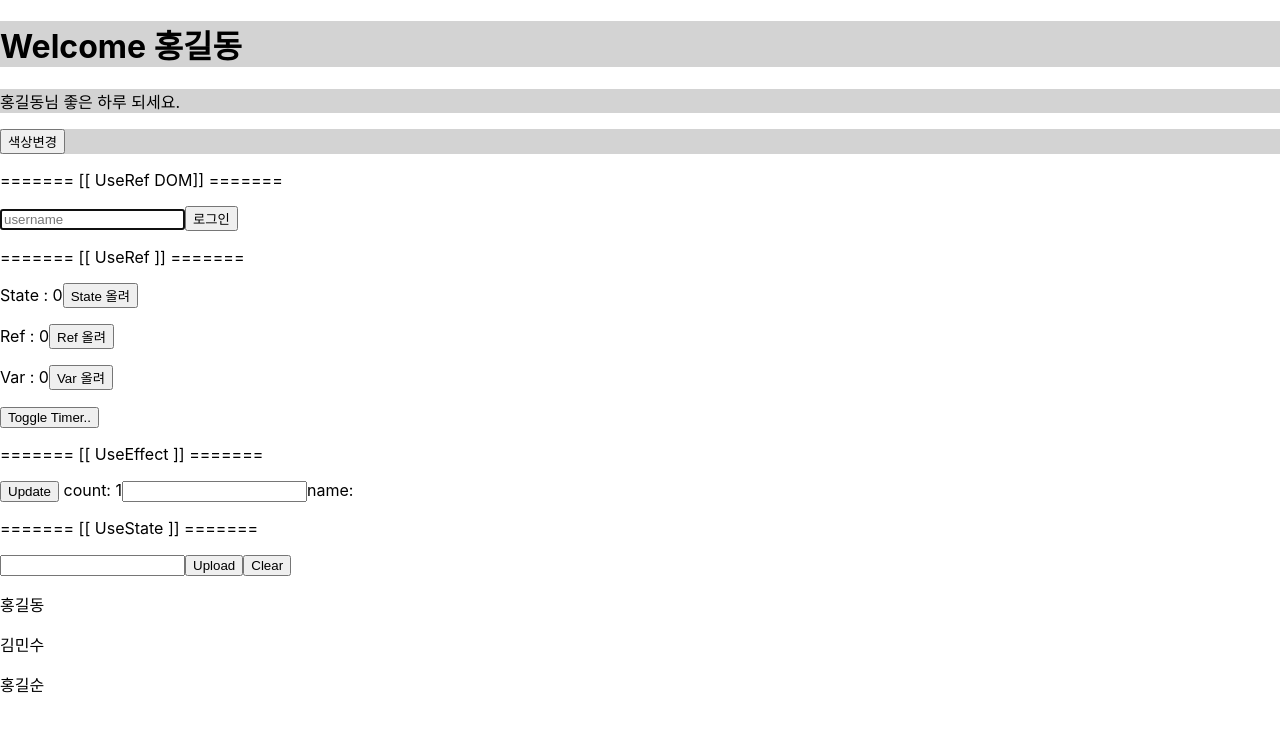
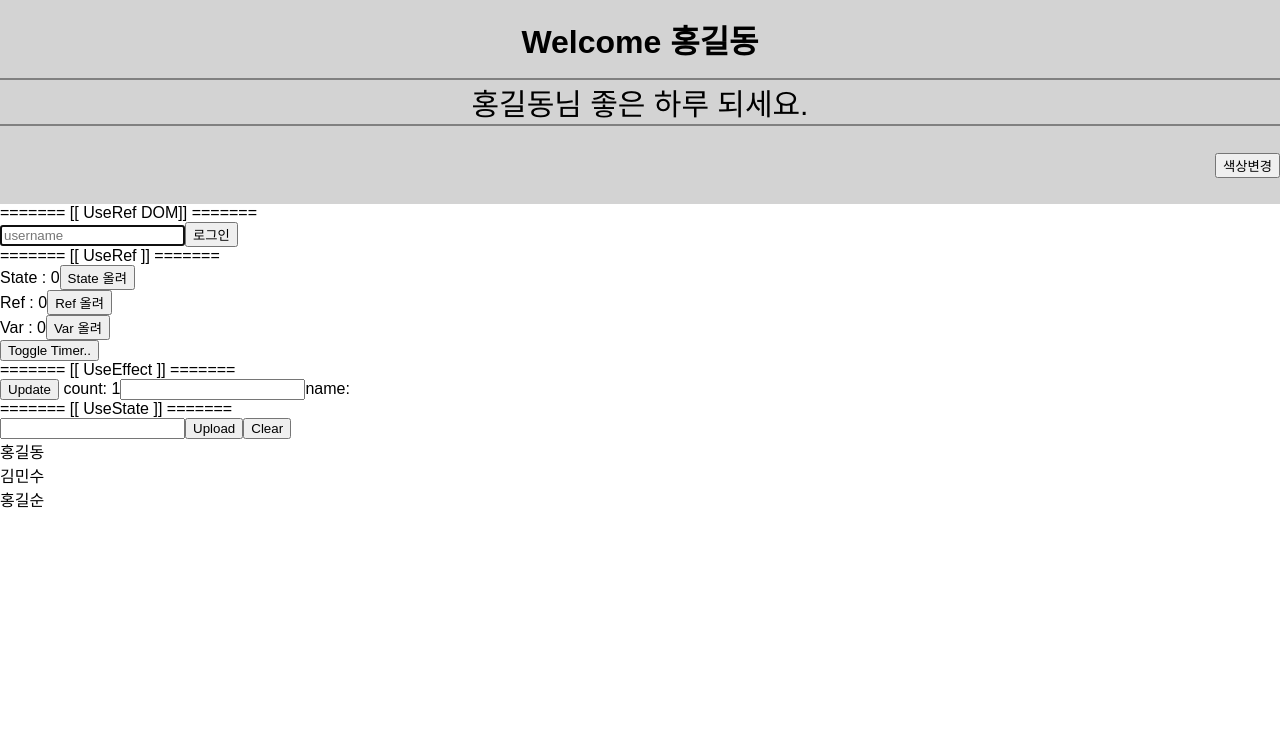
Before and after one commit to ryussjxtest/react_hook, a React (Create React App) app: page / in a window 1280 px wide. Shown: the top 732 px of the page. Built offline with nearby package versions, Linux system fonts and the light colour scheme.

Commit message:
useContext-props drilling test...index.css style 추가.

```diff
--- a/src/index.css
+++ b/src/index.css
@@ -11,3 +11,47 @@ code {
   font-family: source-code-pro, Menlo, Monaco, Consolas, 'Courier New',
     monospace;
 }
+
+* {
+  box-sizing: border-box;
+  margin: 0;
+  font-family: sans-serif;
+}
+
+.page {
+  width: 100%;
+  height: 100vh;
+  display: flex;
+  flex-direction: column;
+}
+
+.header {
+  width: 100%;
+  height: 80px;
+  border-bottom: 2px solid gray;
+  display: flex;
+  justify-content: center;
+  align-items: center;
+}
+
+.content {
+  flex: 1;
+  display: flex;
+  justify-content: center;
+  align-items: center;
+  font-size: 30px;
+}
+
+.footer {
+  width: 100%;
+  height: 80px;
+  border-top: 2px solid gray;
+  display: flex;
+  justify-content: flex-end;
+  align-items: center;
+}
+
+.button {
+  padding: 10px;
+  margin-right: 30px;
+}
```
